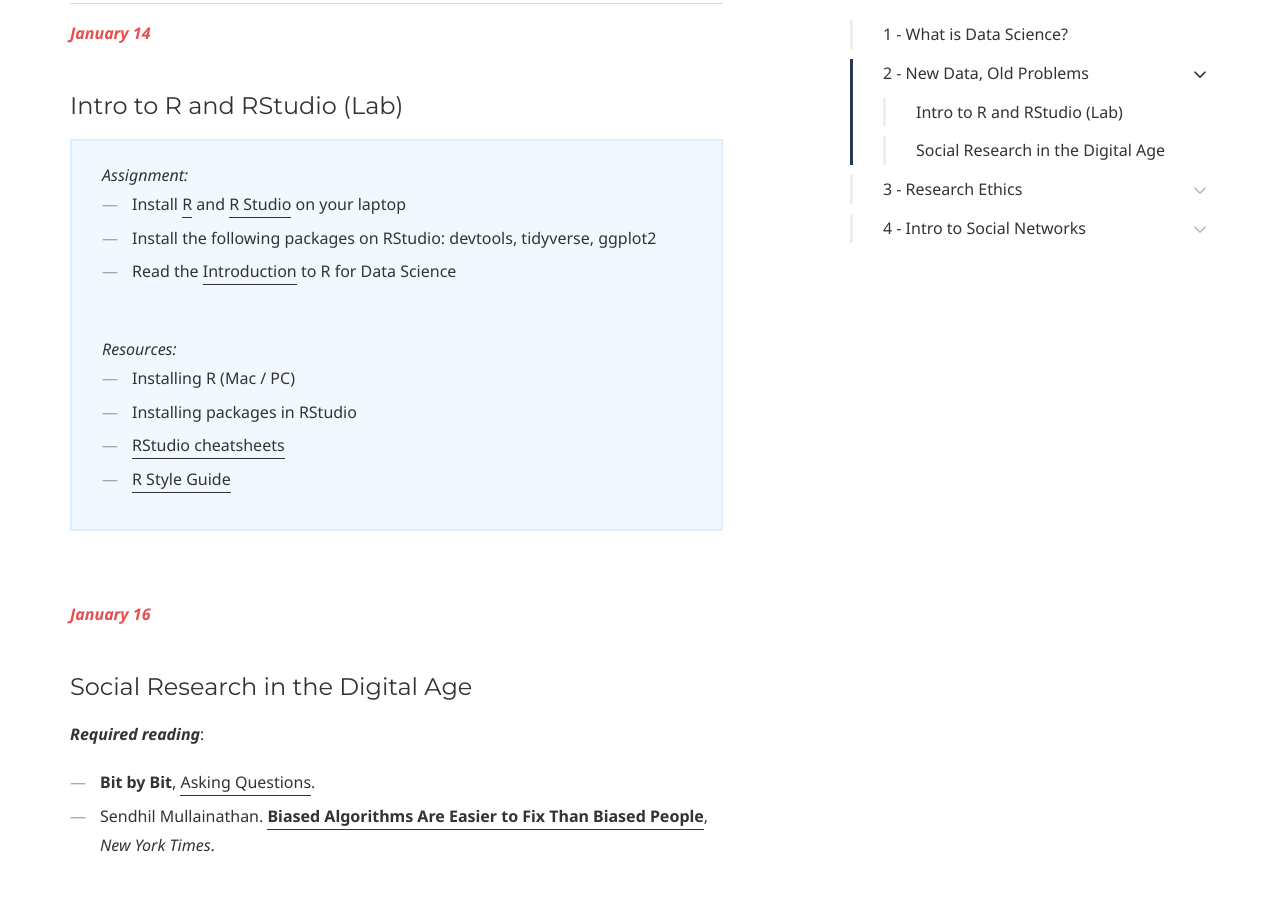
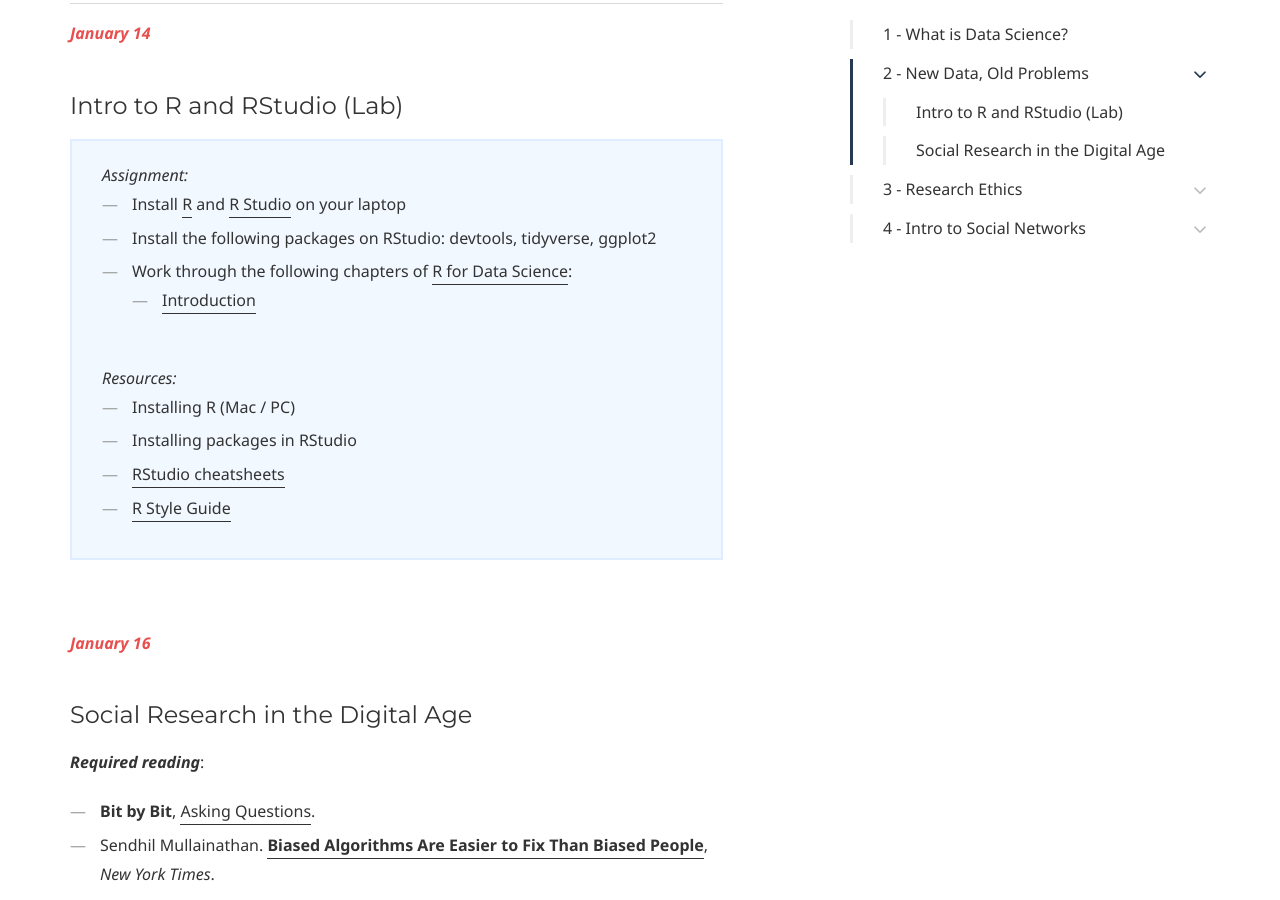
Before and after one commit to dssoc/dssoc.github.io, a Jekyll site: the page built from schedule.md, in a window 1280 px wide and 900 px high, scrolled down 1269 px. Built offline with Jekyll 4.4.1, drawn with Linux system fonts in a browser that asks for light colours; some web fonts are replaced.

Commit message:
update schedule

```diff
--- a/schedule.md
+++ b/schedule.md
@@ -43,8 +43,10 @@
 <ul>
 <li>Install <a href = "cloud.r-project.org">R</a> and <a href = "https://www.rstudio.com/">R Studio</a> on your laptop </li>
 <li>Install the following packages on RStudio: devtools, tidyverse, ggplot2</li>
-<li>Read the <a href = "https://r4ds.had.co.nz/introduction.html">Introduction</a> to R for Data Science</li>
-</ul>
+<li>Work through the following chapters of <a href = "http://r4ds.had.co.nz/">R for Data Science</a>:
+<ul>
+<li><a href = "https://r4ds.had.co.nz/introduction.html">Introduction</a></li>
+</ul></li></ul>
 <br/>
 
 <i>Resources:</i><br/>
@@ -166,12 +168,6 @@
 <ul>
 <li><a href = "https://r4ds.had.co.nz/program-intro.html">Program (17 -21)</a></li>
 </ul></li>
-</ul>
-<br/>
-
-<i>Resources:</i><br/>
-<ul>
-  <li></li>
 </ul>
 </div>
 <br/>
```
